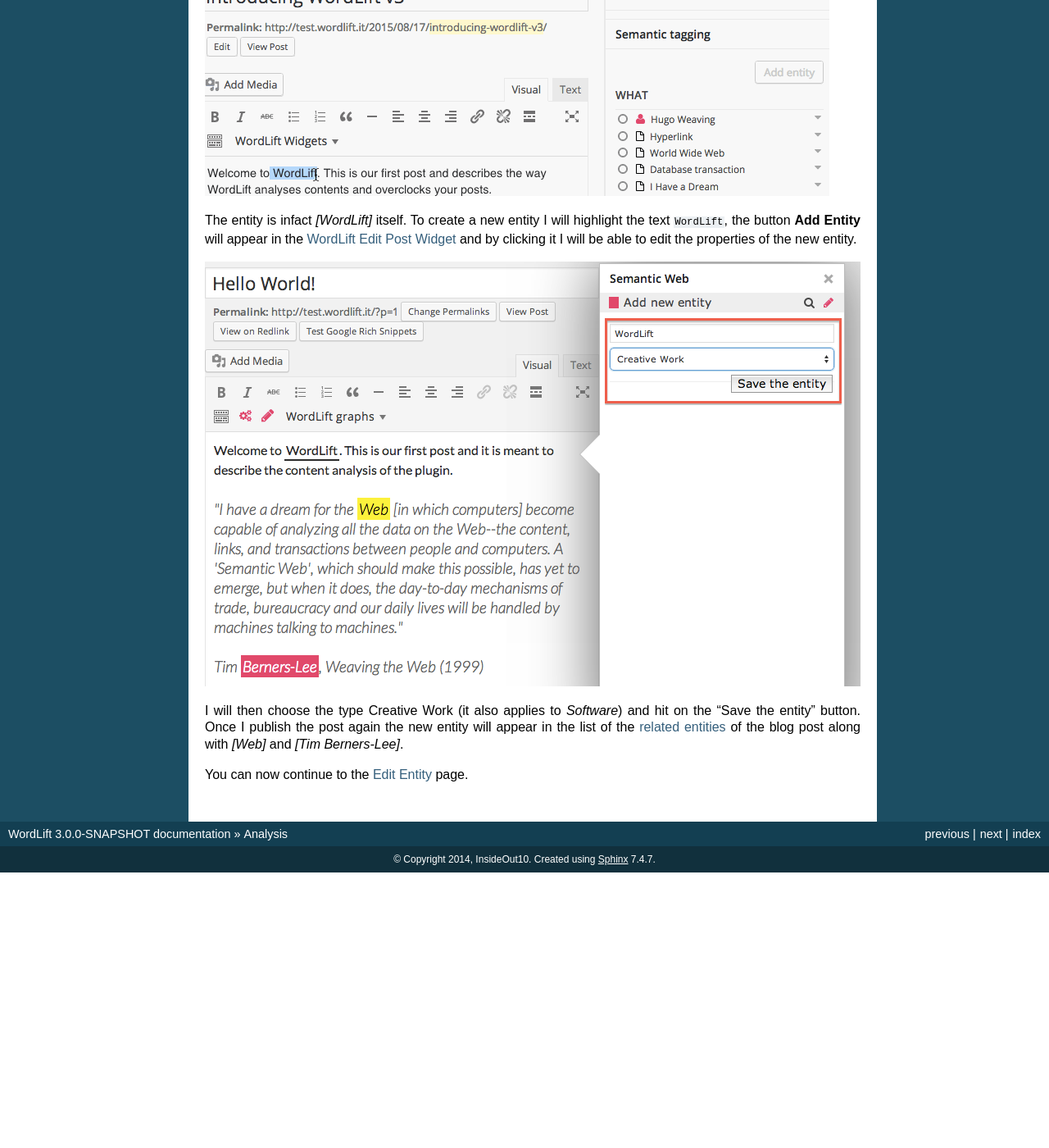
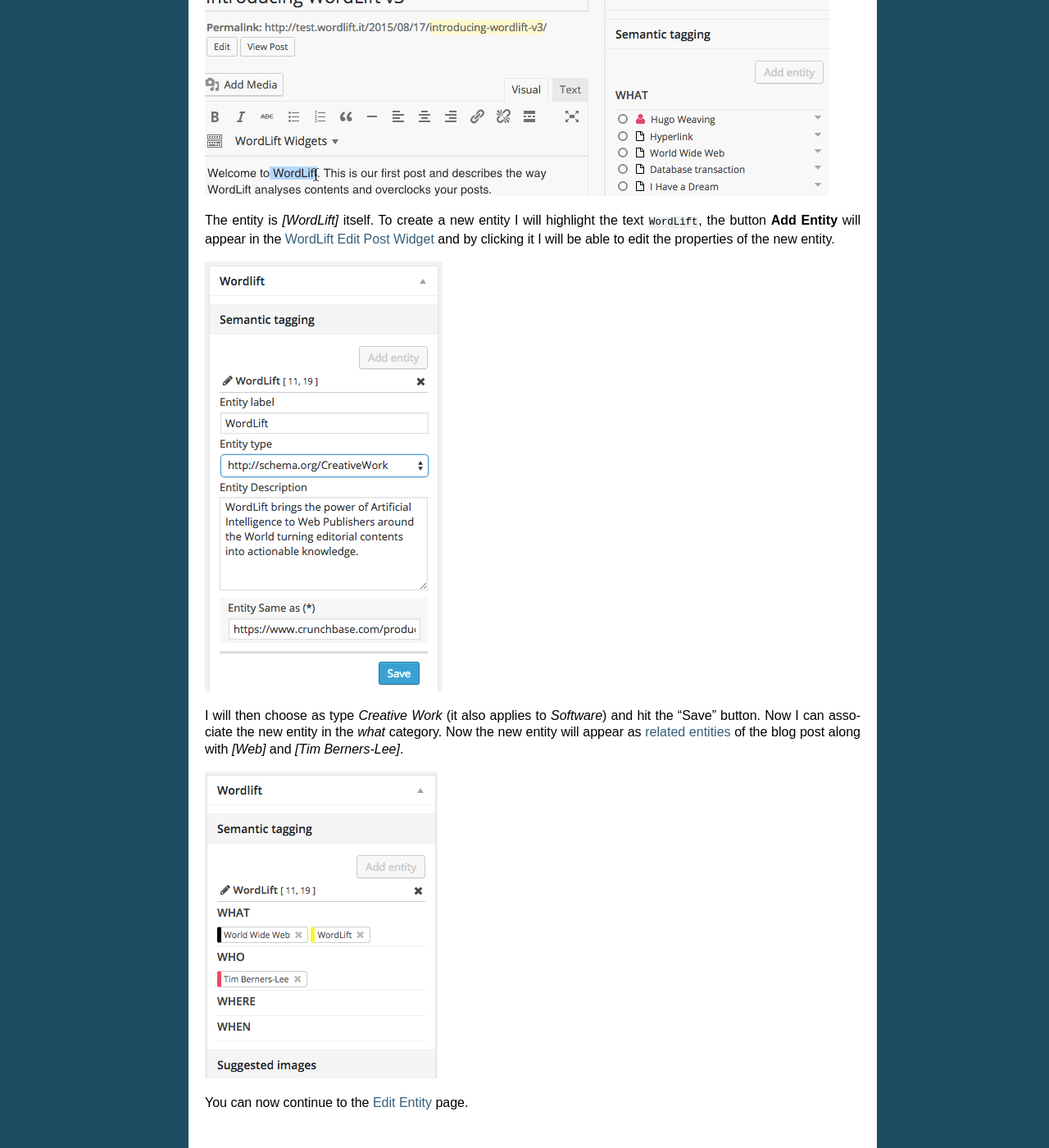
Before and after one commit to insideout10/wordlift-docs, a Sphinx documentation site: the page built from docs/analysis.rst, in a window 1280 px wide and 1400 px high, scrolled down 7305 px. Shown: the whole window at 82% size. Built offline with Sphinx 7.4.7, drawn with Linux system fonts in a browser that asks for light colours; before the commit the page ends 8369 px from its top, so only the background shows below that.

Commit message:
update Analysis

```diff
--- a/docs/analysis.rst
+++ b/docs/analysis.rst
@@ -168,10 +168,12 @@
 
 .. image:: /images/wordlift-content-analysis-new-entity-highlight.gif
 
-The entity is infact *[WordLift]* itself. To create a new entity I will highlight the text ``WordLift``, the button **Add Entity** will appear in the `WordLift Edit Post Widget`_ and by clicking it I will be able to edit the properties of the new entity.
+The entity is *[WordLift]* itself. To create a new entity I will highlight the text ``WordLift``, the button **Add Entity** will appear in the `WordLift Edit Post Widget`_ and by clicking it I will be able to edit the properties of the new entity.
 
 .. image:: /images/wordlift-content-analysis-new-entity-creation.png
 
-I will then choose the type Creative Work (it also applies to *Software*) and hit on the "Save the entity" button. Once I publish the post again the new entity will appear in the list of the `related entities <key-concepts.html#related-entities>`_  of the blog post along with *[Web]* and *[Tim Berners-Lee]*.
+I will then choose as type *Creative Work* (it also applies to *Software*) and hit the "Save" button. Now I can associate the new entity in the *what* category. Now the new entity will appear as `related entities <key-concepts.html#related-entities>`_  of the blog post along with *[Web]* and *[Tim Berners-Lee]*.
+
+.. image:: /images/wordlift-content-analysis-new-entity-creation2.png
 
 You can now continue to the :doc:`edit-entity` page.
```
Also changed, not shown: docs/images/wordlift-content-analysis-new-entity-creation.png, docs/images/wordlift-content-analysis-new-entity-creation2.png (added).
